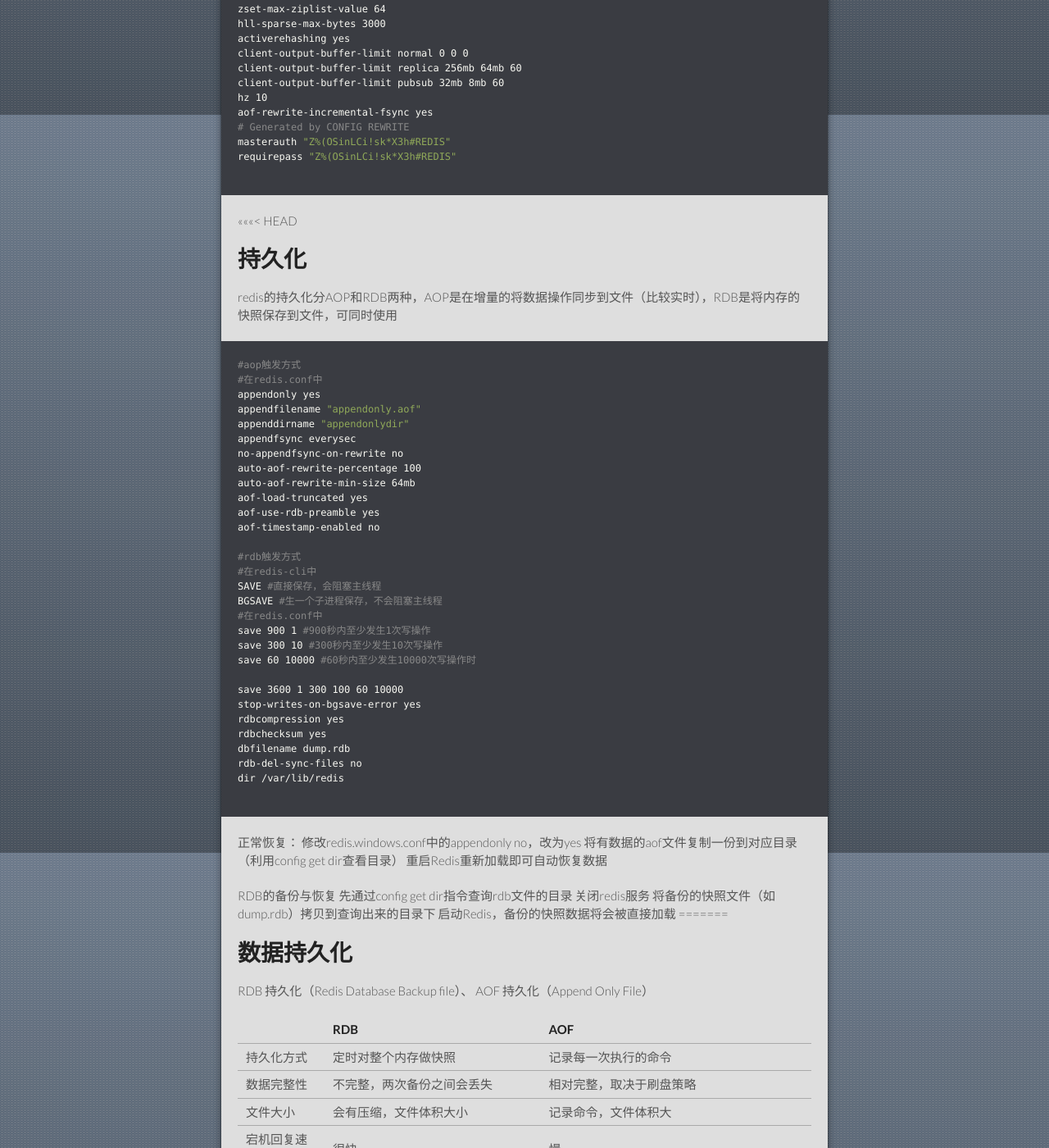
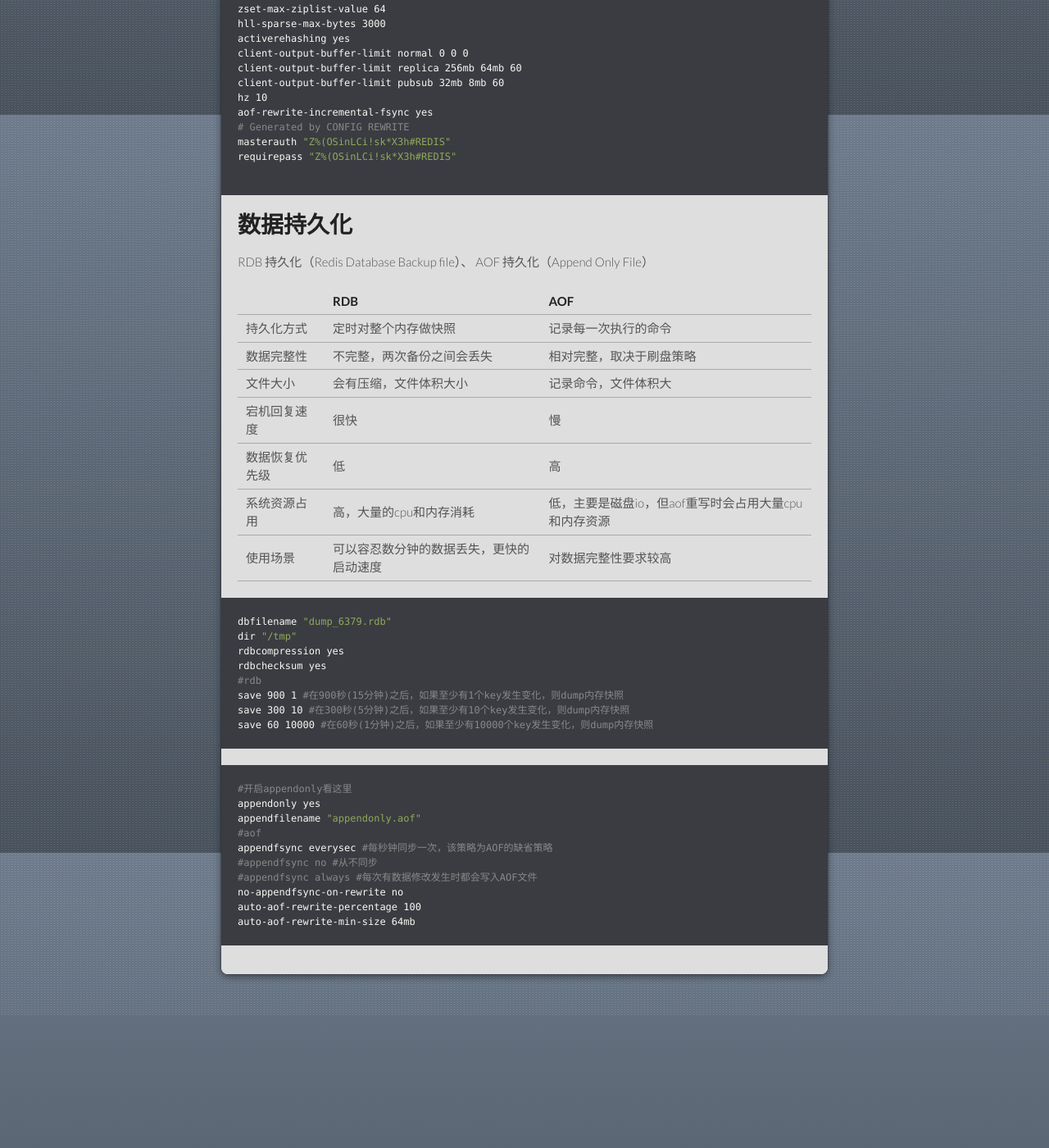
Before and after one commit to huchlo/blog, a Jekyll site: the page built from 笔记/程序员/数据库/Redis.md, in a window 1280 px wide and 1400 px high, scrolled down 6160 px. Shown: the whole window at 82% size. Built offline with Jekyll 4.4.1, drawn with Linux system fonts in a browser that asks for light colours; our own code applies the rules of GitHub Pages for plain Markdown files; after the commit the page ends 7398 px from its top, so only the background shows below that; some of the changed text lies outside the part shown.

Commit message:
20251101

````diff
--- a/笔记/程序员/数据库/Redis.md
+++ b/笔记/程序员/数据库/Redis.md
@@ -46,7 +46,6 @@ chkconfig --del name #删除服务
 
 
 # console
- Redis常用命令手册 http://c.biancheng.net/redis_command/
 ```bash
 
 redis> set foo bar
@@ -256,7 +255,7 @@ pidfile "/tmp/redis_6379.pid"
 loglevel notice
 logfile "/tmp/redis_6379.log"
 
-#rdb文件修改看这里
+#db文件修改看这里
 
 save 900 1
 save 300 10
@@ -312,68 +311,19 @@ requirepass "Z%(OSinLCi!sk*X3h#REDIS"
 
 ```
 
-<<<<<<< HEAD
-# 持久化
-redis的持久化分AOP和RDB两种，AOP是在增量的将数据操作同步到文件（比较实时），RDB是将内存的快照保存到文件，可同时使用
-
-```bash
-#aop触发方式
-#在redis.conf中
-appendonly yes
-appendfilename "appendonly.aof"
-appenddirname "appendonlydir"
-appendfsync everysec
-no-appendfsync-on-rewrite no
-auto-aof-rewrite-percentage 100
-auto-aof-rewrite-min-size 64mb
-aof-load-truncated yes
-aof-use-rdb-preamble yes
-aof-timestamp-enabled no
-
-#rdb触发方式
-#在redis-cli中
-SAVE #直接保存，会阻塞主线程
-BGSAVE #生一个子进程保存，不会阻塞主线程
-#在redis.conf中
-save 900 1 #900秒内至少发生1次写操作
-save 300 10 #300秒内至少发生10次写操作
-save 60 10000 #60秒内至少发生10000次写操作时
-
-save 3600 1 300 100 60 10000
-stop-writes-on-bgsave-error yes
-rdbcompression yes
-rdbchecksum yes
-dbfilename dump.rdb
-rdb-del-sync-files no
-dir /var/lib/redis
-
-```
-
-正常恢复：
-修改redis.windows.conf中的appendonly no，改为yes
-将有数据的aof⽂件复制⼀份到对应⽬录（利⽤config get dir查看⽬录）
-重启Redis重新加载即可⾃动恢复数据
-
-RDB的备份与恢复
-先通过config get dir指令查询rdb⽂件的⽬录
-关闭redis服务
-将备份的快照⽂件（如dump.rdb）拷⻉到查询出来的⽬录下
-启动Redis，备份的快照数据将会被直接加载
-=======
 # 数据持久化
 
 RDB 持久化（Redis Database Backup file）、 AOF 持久化（Append Only File）
 
-|   | RDB   | AOF   |
-| --- | --- | --- |
-|  持久化方式  | 定时对整个内存做快照   | 记录每一次执行的命令   |
-| 数据完整性   | 不完整，两次备份之间会丢失   | 相对完整，取决于刷盘策略   |
-| 文件大小   | 会有压缩，文件体积大小   | 记录命令，文件体积大   |
-| 宕机回复速度   | 很快   | 慢   |
-| 数据恢复优先级   | 低   | 高   |
-| 系统资源占用   | 高，大量的cpu和内存消耗   | 低，主要是磁盘io，但aof重写时会占用大量cpu和内存资源   |
-| 使用场景   | 可以容忍数分钟的数据丢失，更快的启动速度   | 对数据完整性要求较高   |
-
+|         | RDB                  | AOF                            |
+| ------- | -------------------- | ------------------------------ |
+| 持久化方式   | 定时对整个内存做快照           | 记录每一次执行的命令                     |
+| 数据完整性   | 不完整，两次备份之间会丢失        | 相对完整，取决于刷盘策略                   |
+| 文件大小    | 会有压缩，文件体积大小          | 记录命令，文件体积大                     |
+| 宕机回复速度  | 很快                   | 慢                              |
+| 数据恢复优先级 | 低                    | 高                              |
+| 系统资源占用  | 高，大量的cpu和内存消耗        | 低，主要是磁盘io，但aof重写时会占用大量cpu和内存资源 |
+| 使用场景    | 可以容忍数分钟的数据丢失，更快的启动速度 | 对数据完整性要求较高                     |
 
 ```bash
 dbfilename "dump_6379.rdb"
````
Also changed, not shown: other parts of 笔记/程序员/数据库/Redis.md (+1 -2 lines), 笔记/gm后台新服上线.md (added, +110 -0 lines), 笔记/未命名.md (added, +216 -0 lines), 笔记/程序员/语言/C++/项目用.md (+53 -49 lines), 笔记/程序员/语言/Java/Lombok.md (+1 -1 lines), 笔记/随笔/一款数字游戏.md (added, +49 -0 lines), 笔记/随笔/好网站.md (+2 -0 lines).
